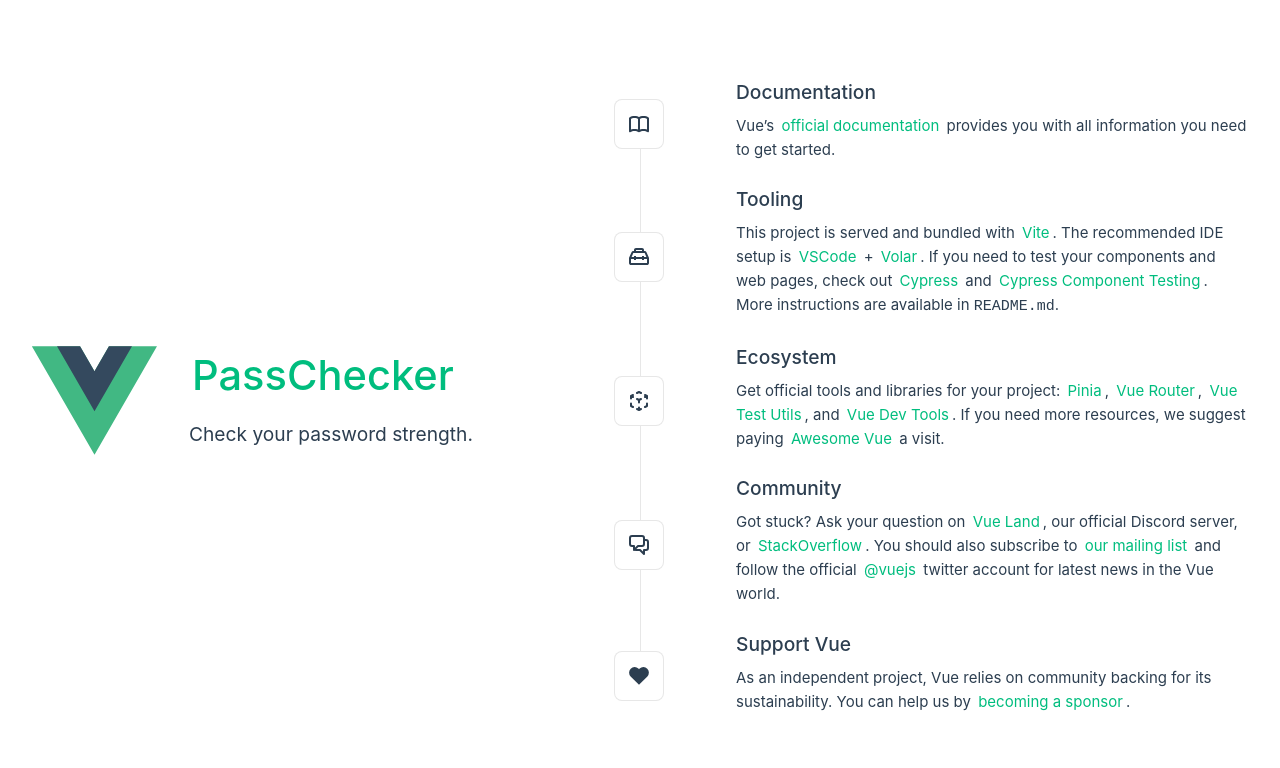
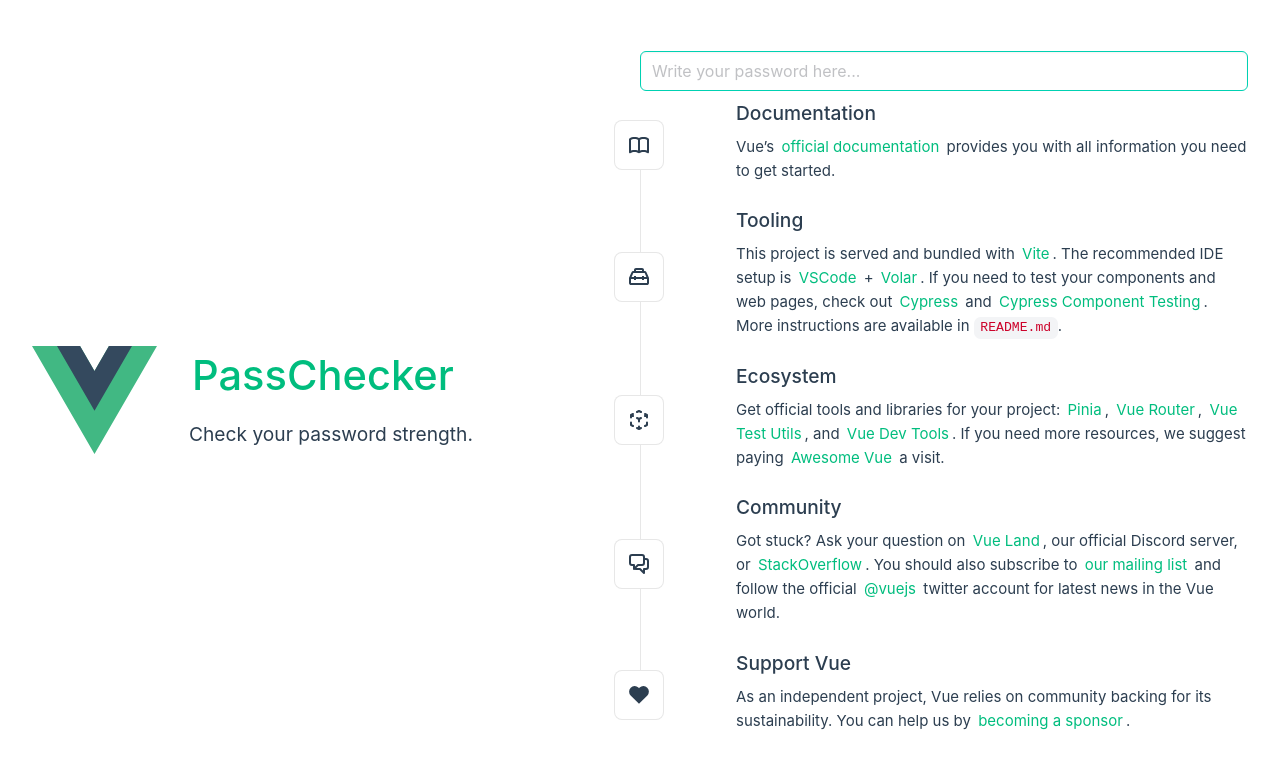
Before and after one commit to javierparadadev/passchecker, a Vue app: page / in a window 1280 px wide. Shown: the top 768 px of the page. Built offline with nearby package versions, Linux system fonts and the light colour scheme.

Commit message:
Add password input

```diff
--- a/index.html
+++ b/index.html
@@ -1,6 +1,10 @@
 <!DOCTYPE html>
 <html lang="en">
   <head>
+    <link
+      rel="stylesheet"
+      href="https://cdn.jsdelivr.net/npm/bulma@1.0.1/css/bulma.min.css"
+    >
     <meta charset="UTF-8">
     <link rel="icon" href="/favicon.ico">
     <meta name="viewport" content="width=device-width, initial-scale=1.0">
--- a/src/App.vue
+++ b/src/App.vue
@@ -1,6 +1,7 @@
 <script setup>
-import HelloWorld from './components/HelloWorld.vue'
+import TheTitle from './components/TheTitle.vue'
 import TheWelcome from './components/TheWelcome.vue'
+import ThePassword from './components/ThePassword.vue'
 </script>
 
 <template>
@@ -8,11 +9,12 @@ import TheWelcome from './components/TheWelcome.vue'
     <img alt="Vue logo" class="logo" src="./assets/logo.svg" width="125" height="125" />
 
     <div class="wrapper">
-      <HelloWorld/>
+      <TheTitle/>
     </div>
   </header>
 
   <main>
+    <ThePassword/>
     <TheWelcome />
   </main>
 </template>
--- /dev/null
+++ b/src/components/ThePassword.vue
@@ -0,0 +1,24 @@
+<template>
+    <input
+      class="input is-primary"
+      type="text"
+      placeholder="Write your password here..."
+    />
+</template>
+
+  <script>
+  export default {
+    name: 'ThePassword',
+    data() {
+      return {
+        inputValue: ''
+      };
+    }
+  }
+  </script>
+
+<style scoped>
+  input {
+    width: 100%;
+  }
+</style>
```
Also changed, not shown: src/components/TheTitle.vue (renamed from src/components/HelloWorld.vue).
